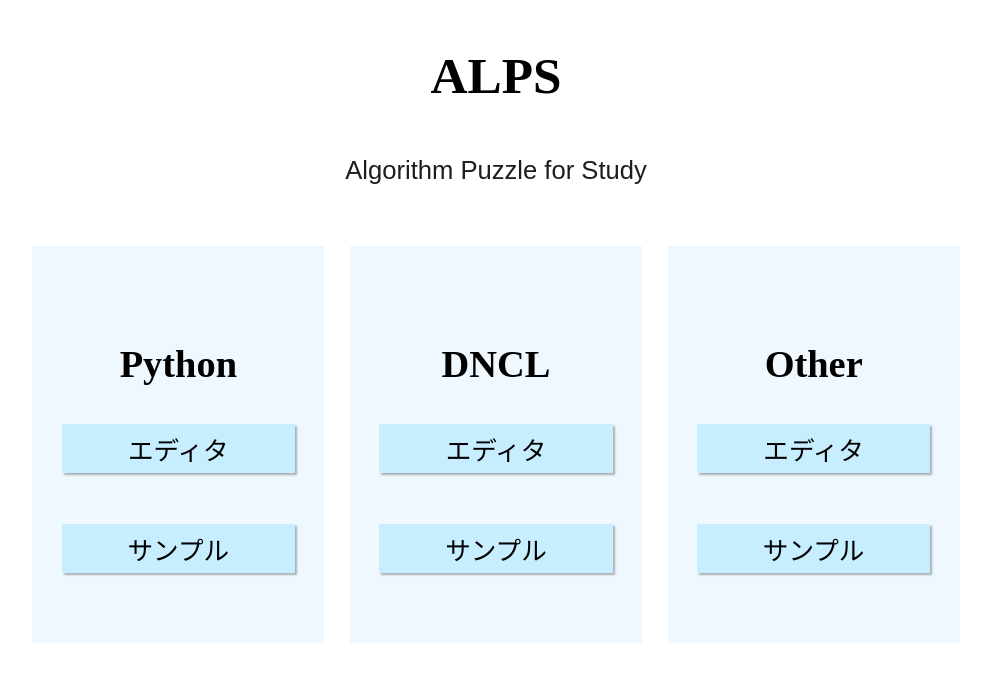
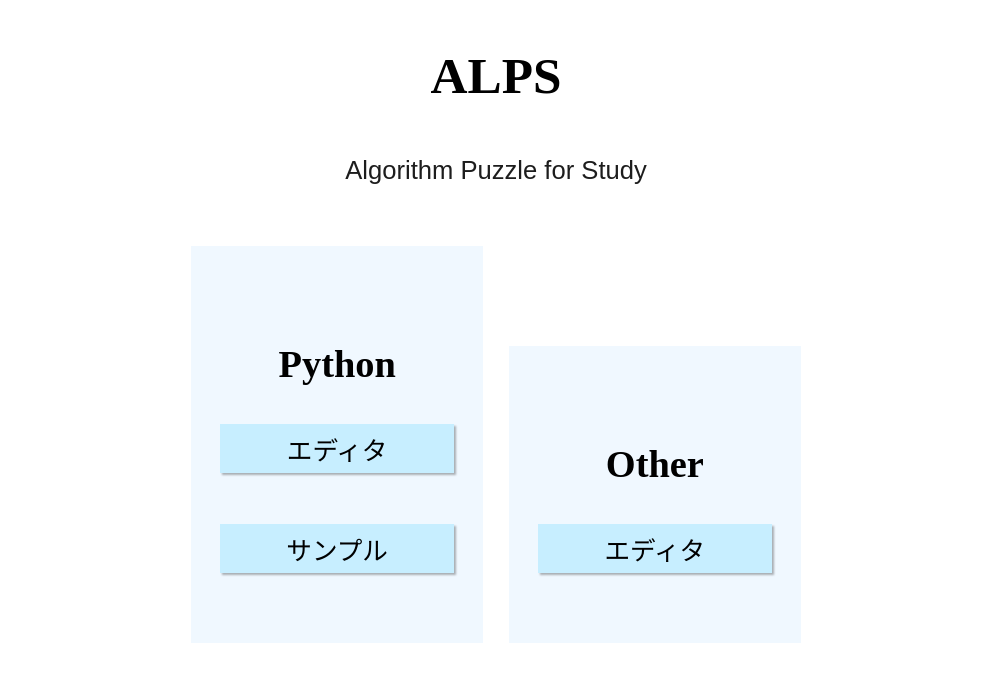
Before and after one commit to s-sasaki-gunma/alps, a plain HTML site: page index.html in a window 1280 px wide. Shown: the part 116-798 px from the top of the page, without its empty margins (144-1135 px from the left). Drawn offline with Linux system fonts and the light colour scheme.

Commit message:
hide DNCL

```diff
--- a/index.html
+++ b/index.html
@@ -18,15 +18,16 @@
 			<p><a href="./contentPython/editor.html">エディタ</a></p>
 			<p><a href="./contentPython/sample.html">サンプル</a></p>
 		</section>
+<!--
 		<section class="category">
 			<h2>DNCL</h2>
 			<p><a href="./contentDNCL/editor.html">エディタ</a></p>
 			<p><a href="./contentDNCL/sample.html">サンプル</a></p>
 		</section>
+-->
 		<section class="category">
 			<h2>Other</h2>
 			<p><a href="./contentOther/editor.html">エディタ</a></p>
-			<p><a >サンプル</a></p>
 		</section>
 	</main>
 </body>
```
